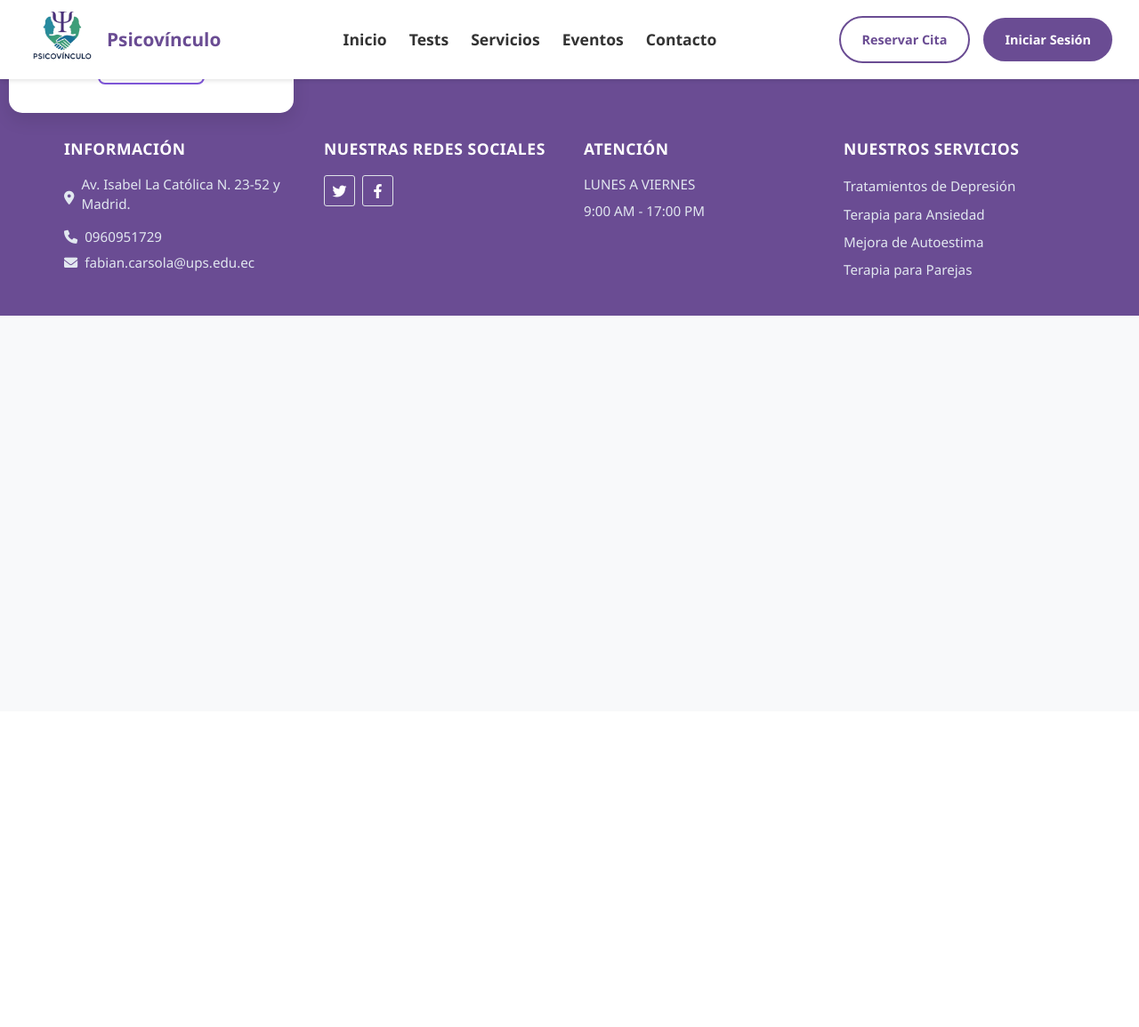
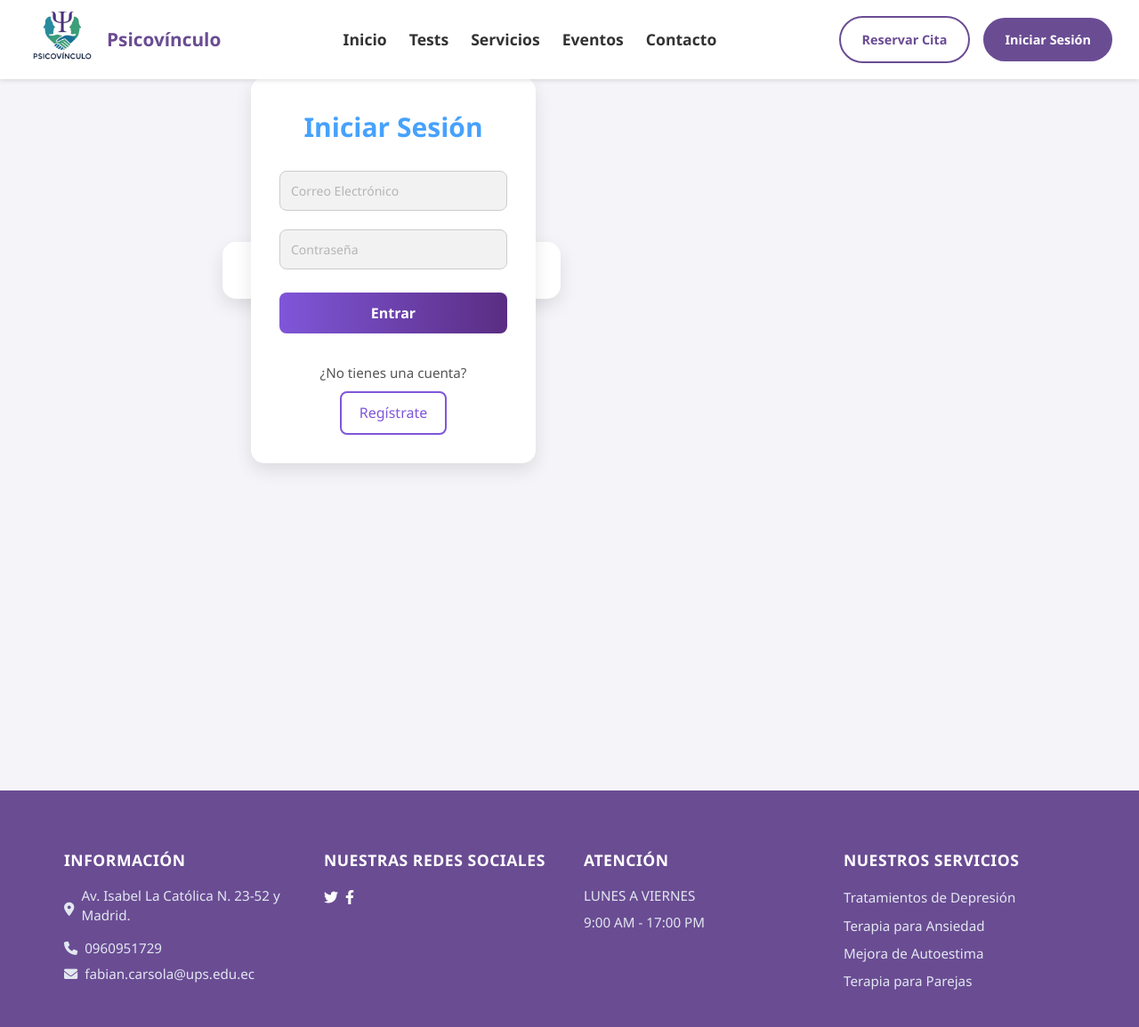
Before and after one commit to 75BOSS/citastrp, a PHP site: page /login.php in a window 1280 px wide. Shown: the whole page at 89% size. Before the commit the page ends 355 px from the top, so only its background shows below. Run offline with PHP 8.4, Linux system fonts and the light colour scheme.

Commit message:
Correci[on de index paciente

```diff
--- a/css/login.css
+++ b/css/login.css
@@ -182,25 +182,87 @@ a {
     margin-top: 1rem;
 }
 
-.social-media a {
-    display: flex;
-    align-items: center;
-    justify-content: center;
-    width: 35px;
-    height: 35px;
-    background: transparent;
-    border: 1px solid #e0e4e9;
-    border-radius: 3px;
-    color: #ffffff;
-    font-size: 1rem;
-    transition: all 0.3s ease;
+/* Contenedor principal */
+.contenedor {
+  width: 100%;
+  min-height: 100vh;
+  background: #f4f4f9;
+  display: flex;
+  justify-content: center;
+  align-items: center;
+  padding: 2rem 1rem;
 }
 
-.social-media a:hover {
-    background: #a455ac;
-    border-color: #d3c4f5;
-    color: white;
+/* Contenedor del cuadro blanco */
+.contenedor__login-register {
+  background: white;
+  padding: 2rem;
+  border-radius: 15px;
+  box-shadow: 0 8px 20px rgba(0, 0, 0, 0.1);
+  max-width: 400px;
+  width: 100%;
+  text-align: center;
 }
+
+/* Formulario */
+.formulario__login h2 {
+  font-size: 1.6rem;
+  color: #5a2d82;
+  margin-bottom: 1rem;
+}
+
+.formulario__login input {
+  width: 100%;
+  padding: 12px 15px;
+  margin: 10px 0;
+  border-radius: 8px;
+  border: 1px solid #ccc;
+  font-size: 1rem;
+}
+
+.formulario__login button[type="submit"] {
+  width: 100%;
+  padding: 12px;
+  background: linear-gradient(90deg, #7f56d9, #5a2d82);
+  color: white;
+  border: none;
+  border-radius: 8px;
+  font-weight: 600;
+  font-size: 1rem;
+  cursor: pointer;
+  margin-top: 10px;
+}
+
+.formulario__login button:hover {
+  background: #5a2d82;
+}
+
+/* Texto de registro */
+.no-cuenta-text {
+  margin-top: 1.5rem;
+  font-size: 0.95rem;
+  color: #666;
+}
+
+/* Botón de registrarse */
+.btn__registrarse {
+  display: inline-block;
+  margin-top: 0.5rem;
+  padding: 10px 20px;
+  background: transparent;
+  color: #7f56d9;
+  border: 2px solid #7f56d9;
+  border-radius: 8px;
+  text-decoration: none;
+  font-weight: 500;
+  transition: background-color 0.3s;
+}
+
+.btn__registrarse:hover {
+  background: #7f56d9;
+  color: white;
+}
+
 
 /* Attention Section */
 .footer-attention p {
```
